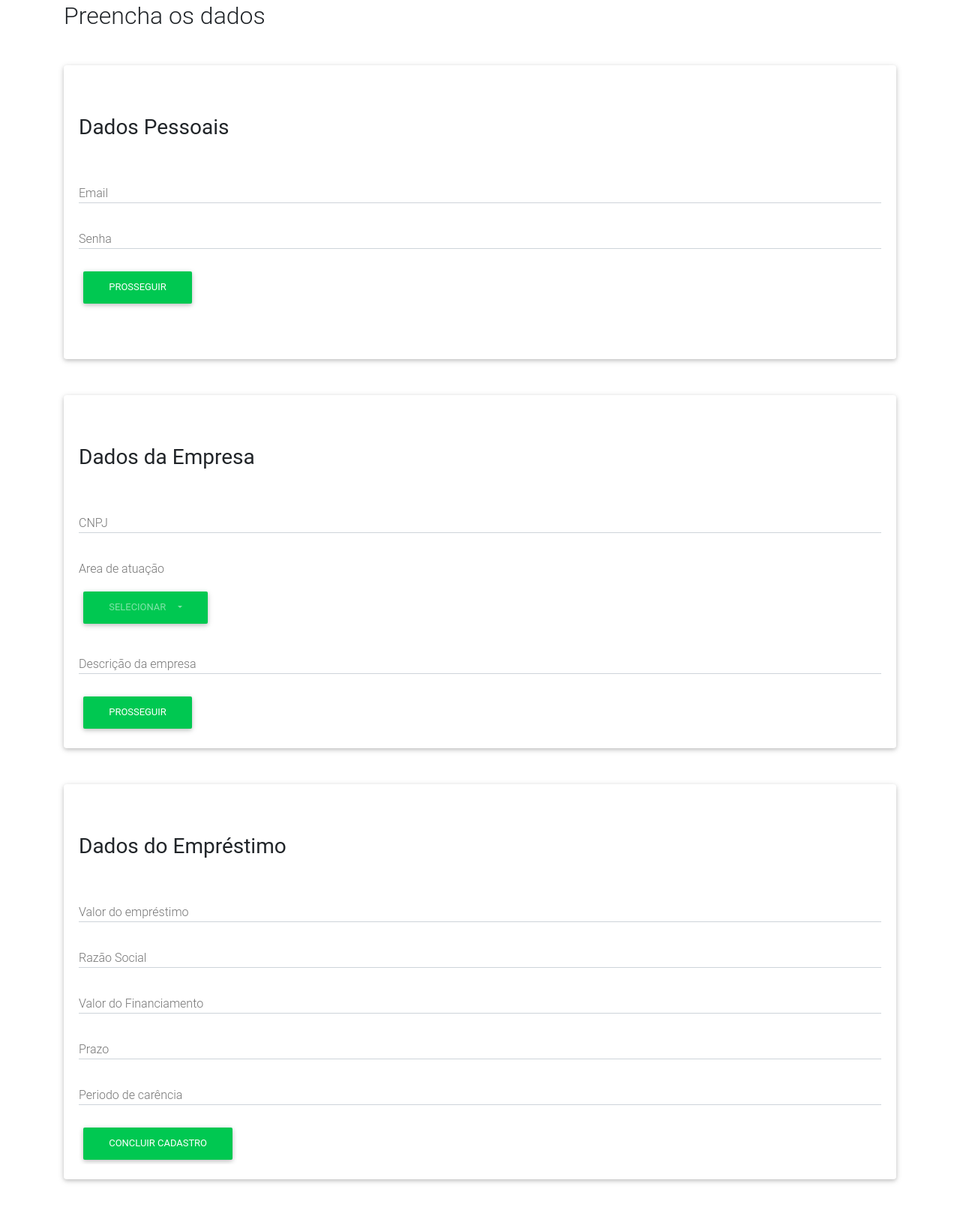
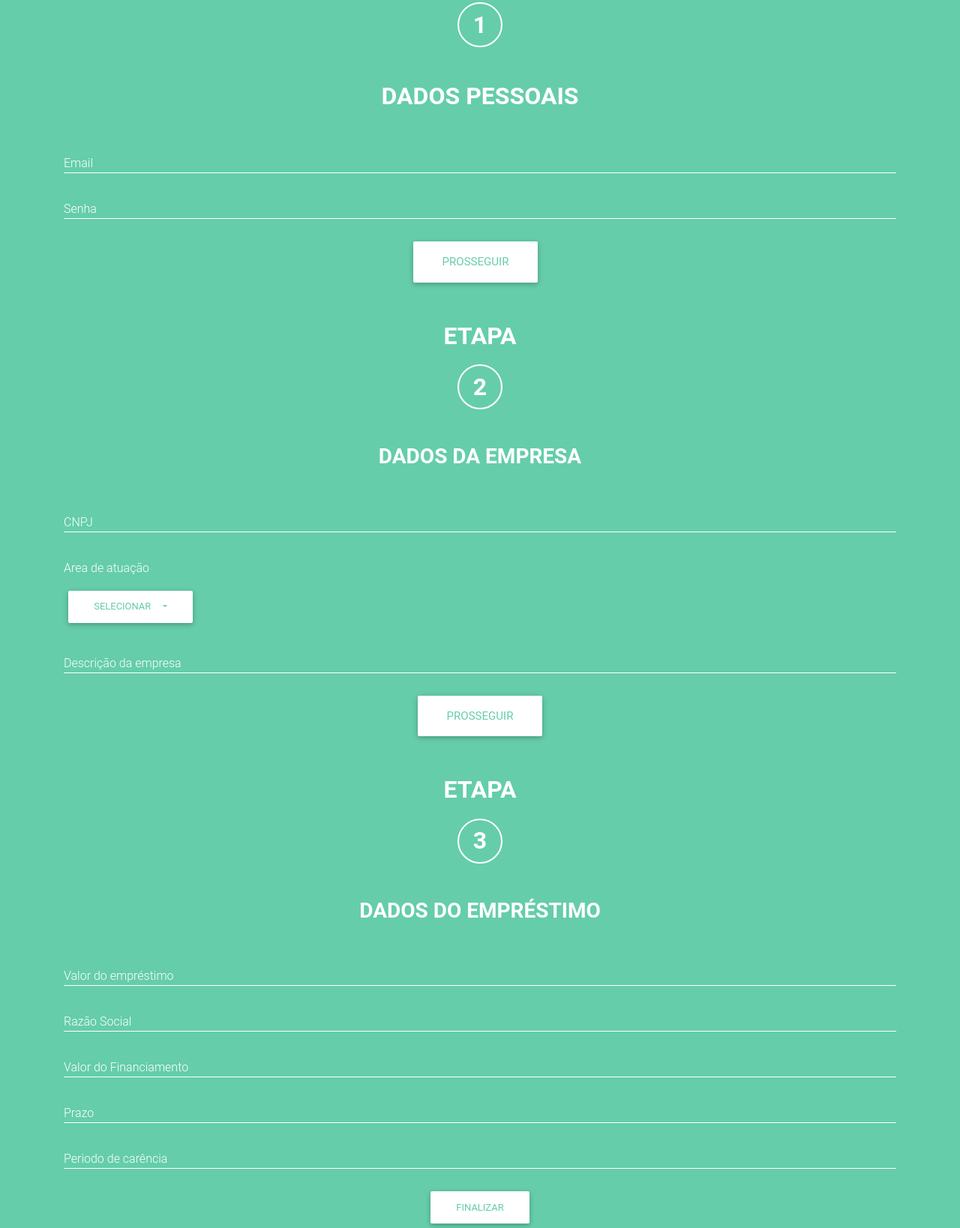
Before and after one commit to Kanthus123/Hackathon, a website: page TimelordsApp/src/cadastro.html in a window 1280 px wide. Shown: the part 100-1738 px from the top of the page at 75% size. Before the commit the page ends 1697 px from the top, so only its background shows below. Drawn offline with nearby package versions, Linux system fonts and the light colour scheme.

Commit message:
Cadastro Estilo
Estilo do cadastro tentando ter o máximo de fidelidade com a prototipagem de alto nível

```diff
--- a/TimelordsApp/src/cadastro.html
+++ b/TimelordsApp/src/cadastro.html
@@ -18,48 +18,52 @@
   <link rel="shortcut icon" href="https://mdbootstrap.com/wp-content/themes/mdbootstrap4/favicon.ico">
   <!-- Latest compiled and minified CSS -->
   <link rel="stylesheet" href="https://cdnjs.cloudflare.com/ajax/libs/bootstrap-select/1.13.2/css/bootstrap-select.min.css">
-
+  <link rel="stylesheet" href="css/cadastro_style.css">
 
 </head>
 
-<body>
+<body >
 
-  <nav class="navbar navbar-dark success-color">
-    <a class="navbar-brand" href="#">BNDES</a>
-  </nav>
   <!--Main layout-->
   <div class="container">
 
-  <!--Etapa 1 layout-->
-    <h2 class="mt-5">Preencha os dados</h2>
-    <div class="card mt-5">
-      <div class="card-body mb-5">
-        <form>
-          <h3 class="mt-5 mb-5">Dados Pessoais</h3>
-          <div class="md-form">
-            <input type="email" id="Email" class="form-control">
-            <label for="Email">Email</label>
+    <div id="primeira_etapa">
+    <h2 class="text-center text-uppercase font-weight-bold text-white mt-5">Etapa</h2>
+        <div class="circle">
+        <h2 class="text-center text-uppercase font-weight-bold text-white ">1</h2>
+      </div>
+      <div class="text-center">
+          <h2 class="mt-5 mb-5 text-white text-uppercase font-weight-bold text-center">Dados Pessoais</h3>
+          <div class="md-form tex">
+            <input type="email" id="Email" class="form-control input">
+            <label for="Email" class="text-white">Email</label>
           </div>
           <div class="md-form">
-            <input type="password" id="Senha" class="form-control">
-            <label for="Senha">Senha</label>
+            <input type="password" id="Senha" class="form-control input">
+            <label for="Senha" class="text-white">Senha</label>
           </div>
-        <button class="btn btn-success"  >Prosseguir</button>
+          <div class="ml-1 mr-3">
+        <button class="btn btn-white next btn-lg" >Prosseguir</button>
+      </div>
       </div>
     </div>
 
+
   <!--Etapa 2 layout-->
-    <div class="card mt-5">
+<div  id="segunda_etapa" class="text-center">
+  <h2 class="text-center text-uppercase font-weight-bold text-white mt-5">Etapa</h2>
+      <div class="circle">
+      <h2 class="text-center text-uppercase font-weight-bold text-white ">2</h2>
+    </div>
 
-      <div class="card-body">
-        <h3 class="mt-5 mb-5">Dados da Empresa</h3>
+        <h3 class="mt-5 mb-5 text-white text-uppercase font-weight-bold text-center">Dados da Empresa</h3>
         <div class="md-form">
-          <input type="text" id="CNPJ" class="form-control">
-          <label for="CNPJ">CNPJ</label>
+          <input type="text" id="CNPJ" class="form-control input text-white">
+          <label for="CNPJ" class="text-white">CNPJ</label>
         </div>
-        <div class="md-form">
-              <label for="Area">Area de atuação</label><br></br>
-              <select id="Area" class="selectpicker form-control" data-live-search="true" data-style="btn-success" data-width="fit">
+        <div class="md-form text-left">
+              <label for="Area" class="text-white">Area de atuação</label><br></br>
+              <select id="Area" class="selectpicker form-control" data-live-search="true" data-style="btn-white next " data-width="fit">
                 <option value="selecionar" disabled selected>Selecionar</option>
                 <option value="infraestrutura">Infraestrutura</option>
                 <option value="industria">Indústria, Comércio e Serviços</option>
@@ -78,50 +82,55 @@
               </select>
             </div>
         <div class="md-form">
-          <input type="text" id="descricao" class="form-control">
-          <label for="descricao">Descrição da empresa</label>
+          <input type="text" id="descricao" class="form-control input text-white">
+          <label for="descricao" class="text-white">Descrição da empresa</label>
         </div>
-        <button class="btn btn-success"  >Prosseguir</button>
+        <button class="btn btn-white next btn-lg" >Prosseguir</button>
       </div>
-    </div>
+
+
+
 
       <!--Etapa 3 layout-->
-      <div class="card mt-5">
+      <div id="terceira_etapa" class="text-center">
 
-        <div class="card-body">
-          <h3 class="mt-5 mb-5">Dados do Empréstimo</h3>
+        <h2 class="text-center text-uppercase font-weight-bold text-white mt-5">Etapa</h2>
+            <div class="circle">
+            <h2 class="text-center text-uppercase font-weight-bold text-white ">3</h2>
+          </div>
+
+          <h3 class="mt-5 mb-5 text-white text-uppercase font-weight-bold text-center">Dados do Empréstimo</h3>
 
           <div class="md-form">
-            <input type="text" id="valemprestimo" class="form-control" required>
-            <label for="valemprestimo">Valor do empréstimo</label>
+            <input type="text" id="valemprestimo" class="form-control input" required>
+            <label for="valemprestimo" class="text-white">Valor do empréstimo</label>
           </div>
           <div class="md-form">
-            <input type="text" id="razaosocial" class="form-control" required>
-            <label for="razaosocial">Razão Social</label>
+            <input type="text" id="razaosocial" class="form-control input" required>
+            <label for="razaosocial" class="text-white">Razão Social</label>
           </div>
 
           <div class="md-form">
-            <input type="text" id="valorfinanciamento" class="form-control" required>
-            <label for="valorfinanciamento">Valor do Financiamento</label>
+            <input type="text" id="valorfinanciamento" class="form-control input" required>
+            <label for="valorfinanciamento" class="text-white">Valor do Financiamento</label>
           </div>
 
           <div class="md-form">
-            <input type="text" id="prazo" class="form-control" required>
-            <label for="prazo">Prazo</label>
+            <input type="text" id="prazo" class="form-control input" required>
+            <label for="prazo" class="text-white">Prazo</label>
           </div>
 
           <div class="md-form">
-            <input type="text" id="periodocarencia" class="form-control" required>
-            <label for="periodocarencia">Periodo de carência</label>
+            <input type="text" id="periodocarencia" class="form-control input" required>
+            <label for="periodocarencia" class="text-white">Periodo de carência</label>
           </div>
-          <input class="btn btn-success" value="Concluir Cadastro" type="submit" required />
+          <input class="btn btn-white next btn-success " value="Finalizar" type="submit" required />
         </div>
         </form>
-      </div>
 
     </div>
 </div>
-  <br>
+
     <!-- SCRIPTS -->
     <!-- Latest compiled and minified JavaScript -->
 
--- /dev/null
+++ b/TimelordsApp/src/css/cadastro_style.css
@@ -0,0 +1,24 @@
+body {
+    background-color: #65cdaa;
+}
+.next{
+    color: #65cdaa !important;
+}
+.input{
+  border-bottom: 1px solid #FFF !important;
+}
+.circle {
+
+    border-radius: 60px;
+    border: 2px solid #FFF !important;
+    color: white;
+    height: 60px;
+    font-weight: bold;
+    width: 60px;
+    display: table;
+    margin: 20px auto;
+}
+.circle h2 {
+    vertical-align: middle;
+    display: table-cell;
+}
```
